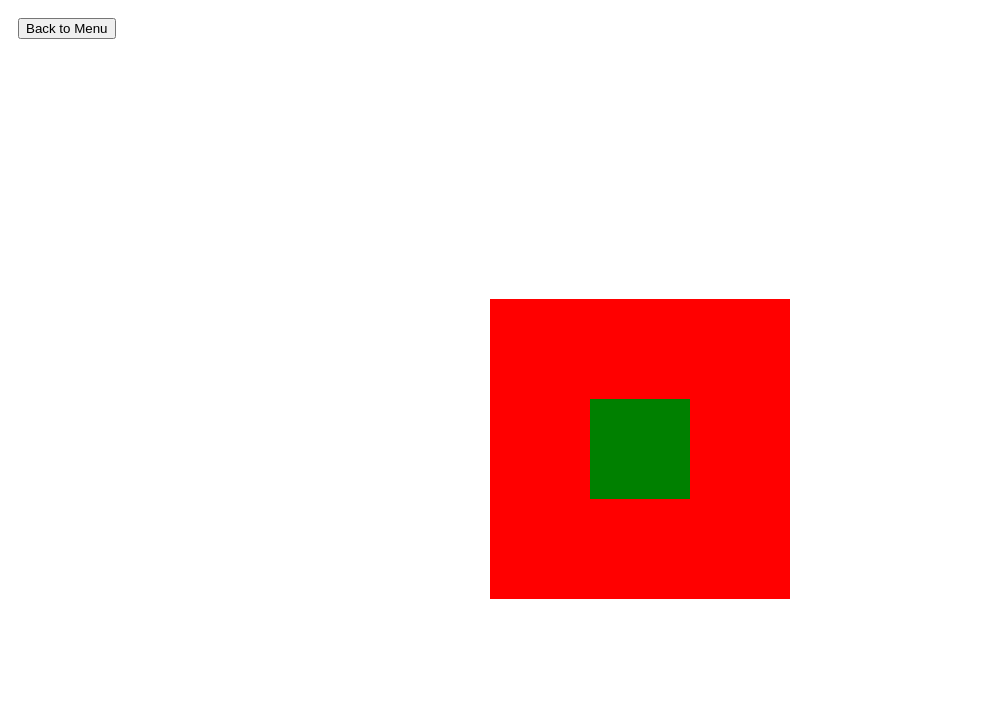
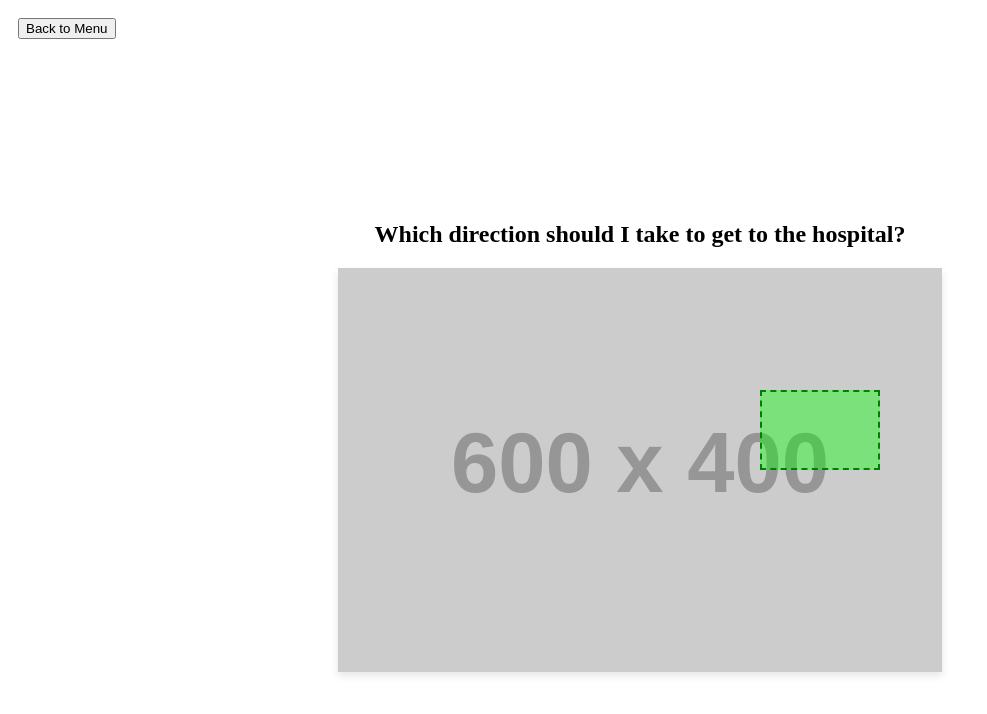
Before and after one commit to Zman04/cs3110-web-service, a plain HTML site: page html/semester-project/index.html in a window 1280 px wide. Both pictures are taken after a click on the button "Open Spatial Directions Deck". Shown: the whole page, without its empty margins (0-987 px from the left). Drawn offline with Linux system fonts and the light colour scheme; placeholder pictures from the web are drawn by us.

Commit message:
Conseqcutive and Unique Flashcards

```diff
--- a/html/semester-project/index.html
+++ b/html/semester-project/index.html
@@ -1,5 +1,6 @@
 <!DOCTYPE html>
 <html lang="en">
+
 <head>
     <meta charset="UTF-8">
     <meta name="viewport" content="width=device-width, initial-scale=1.0">
@@ -21,7 +22,7 @@
 
     <div id="flashcard-screen" style="display: none;">
 
-		<button id="back-btn" style= "margin: 10px;"> Back to Menu</button>
+        <button id="back-btn" style="margin: 10px;"> Back to Menu</button>
 
         <header>
             <div class="score-area">
@@ -31,11 +32,20 @@
         </header>
         <main>
             <div class="flashcard-area">
-                <div class="card-incorrect" id="card-incorrect">
-                    <div class="card-correct" id="card-correct"></div>
+                <h2 id="flashcard-question" style="text-align: center; margin-bottom: 20px;">Question goes here</h2>
+                <div class="card-incorrect" id="card-incorrect" style="position: relative; display: inline-block;">
+                    <!-- Image will be loaded dynamically -->
+                    <img id="flashcard-image" src="" alt="Flashcard scenario" style="display: block; max-width: 100%;"
+                        draggable="false">
+
+                    <!-- The correct area (green box) positioned absolutely over the image -->
+                    <div class="card-correct" id="card-correct" style="position: absolute;"></div>
                 </div>
+                <div id="flashcard-explanation" style="margin-top: 20px; text-align: center; color: #555;"></div>
             </div>
         </main>
-       </div>  <script src="script.js"></script>
+    </div>
+    <script src="script.js"></script>
 </body>
+
 </html>
--- a/html/semester-project/script.js
+++ b/html/semester-project/script.js
@@ -1,72 +1,140 @@
 // HTML elements
-const scoreCorrect = document.getElementById('score-correct')
-const scoreIncorrect = document.getElementById('score-incorrect')
-const cardIncorrect = document.getElementById('card-incorrect')
-const cardCorrect = document.getElementById('card-correct')
+const scoreCorrect = document.getElementById('score-correct');
+const scoreIncorrect = document.getElementById('score-incorrect');
+const cardIncorrect = document.getElementById('card-incorrect');
+const cardCorrect = document.getElementById('card-correct');
+const flashcardImage = document.getElementById('flashcard-image');
+const flashcardQuestion = document.getElementById('flashcard-question');
+const flashcardExplanation = document.getElementById('flashcard-explanation');
 
-
-// Initialization
-let scoreCorrectCounter = 0;
-let scoreIncorrectCounter = 0;
-
-
-// handleIncorrectClick handles clicks on the red box
-const handleIncorrectClick = (event) => {
-    console.log("Red box was clicked.");
-    scoreIncorrectCounter++;
-    scoreIncorrect.innerText = scoreIncorrectCounter;
-};
-// handleCorrectClick handles clicks on the green box
-const handleCorrectClick = (event) => {
-    console.log("Green box was clicked.");
-
-    /* stopPropagation is needed here because without it, when the green correct area is clicked, it
-    propagates through and triggers an incorrect click event too. */
-    event.stopPropagation();
-
-    // Increments the incorrect counter and updates the text on screen
-    scoreCorrectCounter++;
-    scoreCorrect.innerText = scoreCorrectCounter;
-
-    event.target.remove()
-
-    const newCard = document.createElement("div");
-
-    newCard.classList.add("card-correct");
-
-    newCard.addEventListener("click", handleCorrectClick)
-
-    cardIncorrect.append(newCard);
-};
-
-const handleReset = (event) => {
-    console.log("Key was pressed.");
-
-    if (event.key == 'r') {
-        scoreIncorrectCounter = 0;
-        scoreCorrectCounter = 0;
-
-        scoreIncorrect.innerText = scoreIncorrectCounter;
-        scoreCorrect.innerText = scoreCorrectCounter;
-    }
-
-}
-
-document.addEventListener("keydown", handleReset)
-
-cardIncorrect.addEventListener("click", handleIncorrectClick);
-cardCorrect.addEventListener("click", handleCorrectClick)
-
-// --- Screen Transition Logic ---
 const mainMenuScreen = document.getElementById('main-menu-screen');
 const flashcardScreen = document.getElementById('flashcard-screen');
 const startBtn = document.getElementById('start-btn');
 const backBtn = document.getElementById('back-btn');
 
+// --- Flashcard Data Storage ---
+const spatialDeck = [
+    {
+        id: 1,
+        imageSrc: 'https://placehold.co/600x400/eeeeee/999999?text=Map+Intersection', // Placeholder URL
+        question: "Which direction should I take to get to the hospital?",
+        // x and y in percentages to be responsive to image scaling
+        correctArea: { x: 70, y: 30, width: 20, height: 20 },
+        explanation: "The hospital is located to the right."
+    },
+    {
+        id: 2,
+        imageSrc: 'https://placehold.co/600x400/333333/ffffff?text=Dark+Hallway',
+        question: "Where is the emergency exit?",
+        correctArea: { x: 40, y: 10, width: 20, height: 15 },
+        explanation: "The glowing red sign above indicates the exit."
+    },
+    {
+        id: 3,
+        imageSrc: 'https://placehold.co/600x400/2288dd/ffffff?text=Dashboard',
+        question: "Click on the hazards button.",
+        correctArea: { x: 45, y: 50, width: 10, height: 15 },
+        explanation: "The red triangle indicates the hazard lights."
+    }
+];
+
+// Initialization
+let scoreCorrectCounter = 0;
+let scoreIncorrectCounter = 0;
+let currentCardIndex = 0;
+
+// Loads the flashcard data onto the screen
+function loadFlashcard(index) {
+    if (index >= spatialDeck.length) {
+        flashcardQuestion.innerText = "Deck Complete. Press 'Back to Menu' or 'R' to restart.";
+        cardIncorrect.style.display = 'none'; // Hide the image area
+        flashcardExplanation.innerText = "";
+        return;
+    }
+
+    cardIncorrect.style.display = 'inline-block'; // Make sure image is visible
+    const cardData = spatialDeck[index];
+
+    flashcardImage.src = cardData.imageSrc;
+    flashcardQuestion.innerText = cardData.question;
+    flashcardExplanation.innerText = ""; // Clear explanation from previous card
+
+    // Position the correct green area using percentages so it scales with the image
+    cardCorrect.style.left = cardData.correctArea.x + "%";
+    cardCorrect.style.top = cardData.correctArea.y + "%";
+    cardCorrect.style.width = cardData.correctArea.width + "%";
+    cardCorrect.style.height = cardData.correctArea.height + "%";
+
+    // Make sure the correct card is attached to the DOM (since we removed it before)
+    if (!document.getElementById('card-correct')) {
+        cardIncorrect.appendChild(cardCorrect);
+    }
+}
+
+// handleIncorrectClick handles clicks anywhere on the image outside the green box
+const handleIncorrectClick = (event) => {
+    console.log("Incorrect area was clicked.");
+    scoreIncorrectCounter++;
+    scoreIncorrect.innerText = scoreIncorrectCounter;
+
+    if (currentCardIndex < spatialDeck.length) {
+        flashcardExplanation.innerText = "Incorrect. " + spatialDeck[currentCardIndex].explanation;
+
+        // Move to next card after a brief delay
+        setTimeout(() => {
+            currentCardIndex++;
+            loadFlashcard(currentCardIndex);
+        }, 2000);
+    }
+};
+
+// handleCorrectClick handles clicks on the green box
+const handleCorrectClick = (event) => {
+    console.log("Correct area was clicked.");
+    event.stopPropagation(); // Prevents the click from reaching cardIncorrect
+
+    scoreCorrectCounter++;
+    scoreCorrect.innerText = scoreCorrectCounter;
+
+    if (currentCardIndex < spatialDeck.length) {
+        flashcardExplanation.innerText = "Correct! " + spatialDeck[currentCardIndex].explanation;
+
+        // Briefly remove the target box to give visual feedback
+        cardCorrect.remove();
+
+        // Move to next card after a brief delay
+        setTimeout(() => {
+            currentCardIndex++;
+            loadFlashcard(currentCardIndex);
+        }, 1500);
+    }
+};
+
+const handleReset = (event) => {
+    if (event.key === 'r' || event.key === 'R') {
+        scoreIncorrectCounter = 0;
+        scoreCorrectCounter = 0;
+        currentCardIndex = 0;
+
+        scoreIncorrect.innerText = scoreIncorrectCounter;
+        scoreCorrect.innerText = scoreCorrectCounter;
+
+        loadFlashcard(currentCardIndex);
+    }
+}
+
+// --- Event Listeners ---
+document.addEventListener("keydown", handleReset);
+cardIncorrect.addEventListener("click", handleIncorrectClick);
+cardCorrect.addEventListener("click", handleCorrectClick);
+
 startBtn.addEventListener('click', () => {
     // Hide the menu, show the flashcards
     mainMenuScreen.style.display = 'none';
     flashcardScreen.style.display = 'block';
+
+    // Load the first card when starting
+    loadFlashcard(currentCardIndex);
 });
 
 backBtn.addEventListener('click', () => {
--- a/html/semester-project/style.css
+++ b/html/semester-project/style.css
@@ -3,19 +3,35 @@ main {
     justify-content: center;
     align-items: center;
 
-    height: 100vh; /* Set main to be 100 percent as tall as the viewport*/
+    height: 100vh;
+    /* Set main to be 100 percent as tall as the viewport*/
 }
 
 .card-incorrect {
-    display: flex;
-    justify-content: center;
-    align-items: center;
-    width: 300px;
-    height: 300px;
-    background-color: red;
+    /* Background color will show behind the image if it doesn't fill the container, but the image is the primary target now */
+    border: 2px solid #ccc;
+    box-shadow: 0 4px 8px rgba(0, 0, 0, 0.1);
+}
+
+.card-incorrect img {
+    /* Prevent user from accidentally highlighting/dragging the image instead of clicking */
+    user-select: none;
+    -moz-user-select: none;
+    -webkit-user-drag: none;
+    -webkit-user-select: none;
+    cursor: crosshair;
 }
 
 .card-correct {
-    width: 100px;
-    height: 100px;
-    background-color: green;
+    /* Semi-transparent green background to show it's the correct zone */
+    background-color: rgba(0, 255, 0, 0.4);
+    border: 2px dashed green;
+    cursor: pointer;
+    box-sizing: border-box;
+    /* ensure border doesn't add to width/height */
+}
+
+/* Add a hover effect to make it clear the green box is clickable */
+.card-correct:hover {
+    background-color: rgba(0, 255, 0, 0.6);
+}
```
Also changed, not shown: html/semester-project/README.md, 1 other file. Lines whose indentation alone changed are shown as unchanged.
